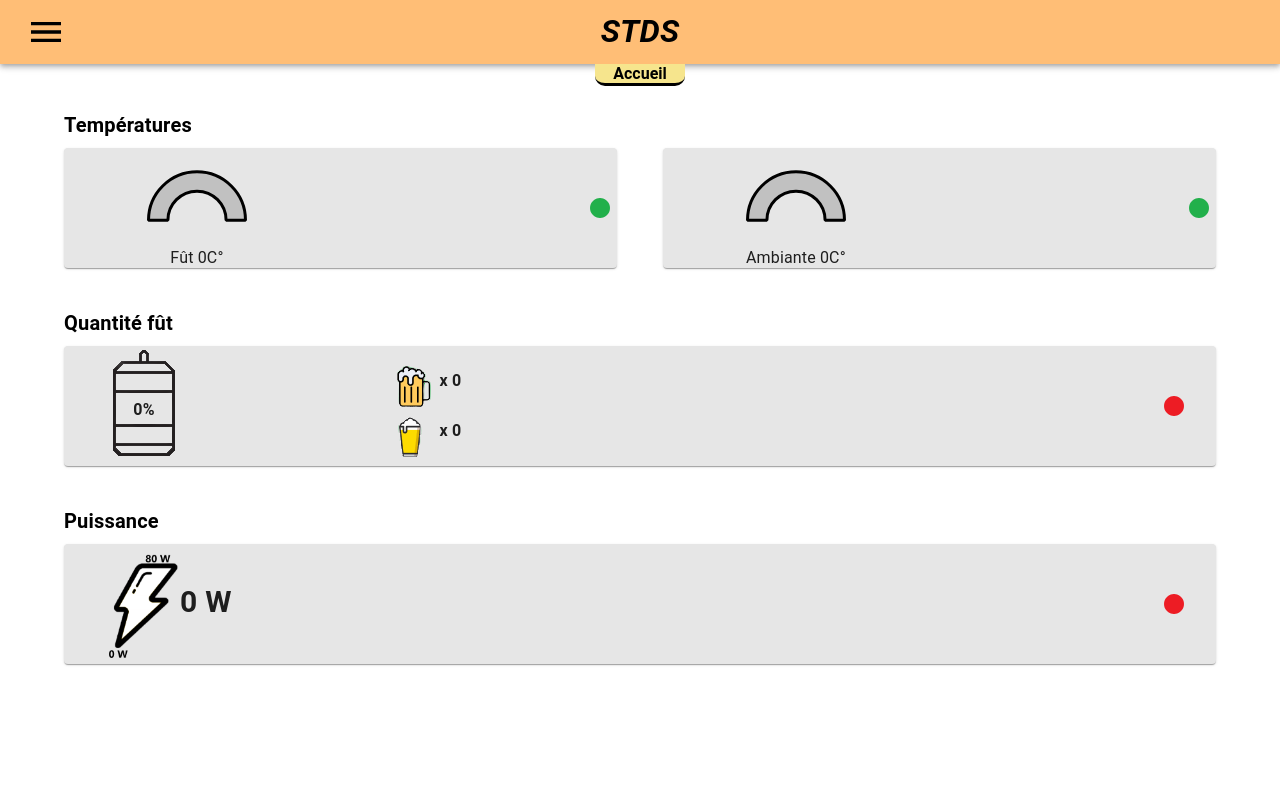
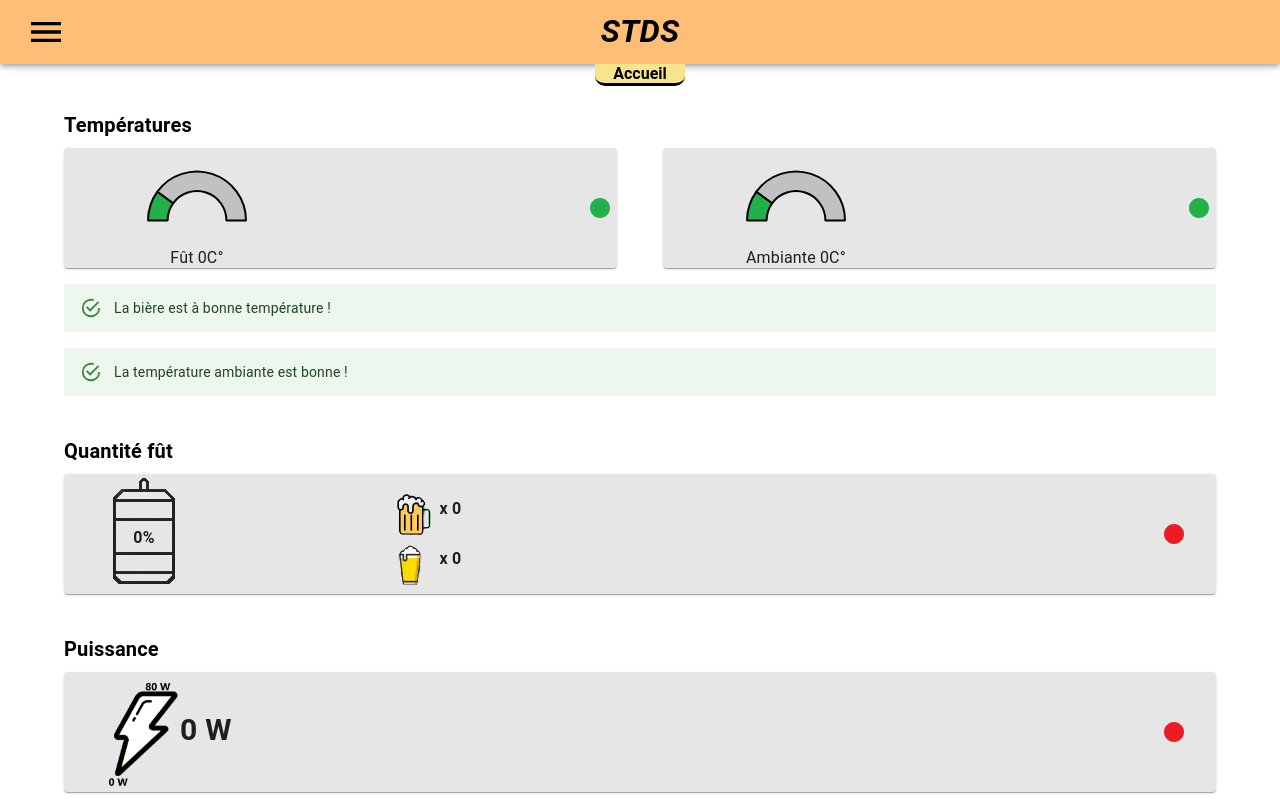
Before and after one commit to Falsimane/SAE-ALT-S3-Dev-22-23-STDS-3B-Equipe-4, a React (Create React App) app in the folder Application/stds-app/: page /home in a window 1280 px wide. Built offline with nearby package versions, Linux system fonts and the light colour scheme; no server answers.

Commit message:
Modified temperature charts and added alerts

```diff
--- a/Application/stds-app/src/components/CardBoxPageTemperature.tsx
+++ b/Application/stds-app/src/components/CardBoxPageTemperature.tsx
@@ -1,14 +1,10 @@
-import Box from "@mui/material/Box";
-import Typography from "@mui/material/Typography";
-import Card from "@mui/material/Card";
-import CardActionArea from "@mui/material/CardActionArea";
-import CardContent from "@mui/material/CardContent";
 import * as React from "react";
+import {useContext} from "react";
 import CircleIcon from "@mui/icons-material/Circle";
 import {useHistory} from "react-router";
-import {useContext} from "react";
 import STDSDatasContext from "../utils/mqtt/STDSDatasContext";
 import HalfDonut from "./HalfDonut";
+import {Alert, Box, Card, CardActionArea, CardContent, Typography} from "@mui/material";
 
 export default function CardBoxTemperature(){
 
@@ -19,13 +15,25 @@ export default function CardBoxTemperature(){
 
     const datas = useContext(STDSDatasContext);
 
-    function getColorTemp(temperature: number) {
-        if (temperature > 30) {
-            return "#ED1C24";
-        } else if (temperature > 20) {
-            return "#FFC20A";
+    function getStateTemp1(temperature: number) {
+        if (temperature > 40) {
+            return { color: "#ED1C24", message: "Attention, la température ambiante est trop élevée !", alert : 'error'} as { color: string; message: string; alert: 'error' | 'warning' | 'info' | 'success'}
+        } else if (temperature > 30) {
+            return { color: "#FFC20A", message: "Attention, la température ambiante est legèrement trop élevée !", alert : 'warning'} as { color: string; message: string; alert: 'error' | 'warning' | 'info' | 'success'}
         } else {
-            return "#22B04B";
+            return { color: "#22B04B", message: "La température ambiante est bonne !", alert : 'success'} as { color: string; message: string; alert: 'error' | 'warning' | 'info' | 'success'}
+        }
+    }
+
+    function getStateTemp2(temperature: number) {
+        if (temperature > 10) {
+            return { color: "#ED1C24", message: "Attention, la bière est trop chaude !", alert : 'error'} as { color: string; message: string; alert: 'error' | 'warning' | 'info' | 'success'}
+        } else if (temperature >= 7) {
+            return { color: "#FFC20A", message: "Attention, la bière est légèrement trop chaude !", alert : 'warning'} as { color: string; message: string; alert: 'error' | 'warning' | 'info' | 'success'}
+        } else if (temperature >= -2) {
+            return { color: "#22B04B", message: "La bière est à bonne température !", alert : 'success'} as { color: string; message: string; alert: 'error' | 'warning' | 'info' | 'success'}
+        } else {
+            return { color: "#ED1C24", message: "Attention, la bière est trop froide !", alert : 'error' } as { color: string; message: string; alert: 'error' | 'warning' | 'info' | 'success'}
         }
     }
 
@@ -39,10 +47,10 @@ export default function CardBoxTemperature(){
                     <CardActionArea onClick={openPage} sx={{height: '100%'}}>
                         <CardContent sx={{display: "flex", alignItems: "center", height: "100%", padding : 0}}>
                             <Box sx={{marginLeft: '15%', textAlign:'center'}}>
-                                <HalfDonut value={datas.temp1} width={100} valueColor={getColorTemp(datas.temp1)}/>
-                                <Typography>Fût {datas.temp1}C°</Typography>
+                                <HalfDonut value={(datas.temp2+10)*2} width={100} valueColor={getStateTemp2(datas.temp2).color}/>
+                                <Typography>Fût {datas.temp2}C°</Typography>
                             </Box>
-                            <CircleIcon sx={{ color: getColorTemp(datas.temp1), position: "absolute", right: 5}} />
+                            <CircleIcon sx={{ color: getStateTemp2(datas.temp2).color, position: "absolute", right: 5}} />
                         </CardContent>
                     </CardActionArea>
                 </Card>
@@ -51,15 +59,18 @@ export default function CardBoxTemperature(){
                     <CardActionArea onClick={openPage} sx={{height: '100%'}}>
                         <CardContent sx={{display: "flex", alignItems: "center", height: "100%", padding : 0}}>
                             <Box sx={{marginLeft: '15%'}}>
-                                <HalfDonut value={datas.temp2} width={100} valueColor={getColorTemp(datas.temp2)}/>
-                                <Typography>Ambiante {datas.temp2}C°</Typography>
+                                <HalfDonut value={(datas.temp1+10)*2} width={100} valueColor={getStateTemp1(datas.temp1).color}/>
+                                <Typography>Ambiante {datas.temp1}C°</Typography>
                             </Box>
 
-                            <CircleIcon sx={{ color: getColorTemp(datas.temp1), position: "absolute", right: 5}} />
+                            <CircleIcon sx={{ color: getStateTemp1(datas.temp1).color, position: "absolute", right: 5}} />
+
                         </CardContent>
                     </CardActionArea>
                 </Card>
             </Box>
+            <Alert severity={getStateTemp2(datas.temp2).alert} sx={{marginTop:2}}>{getStateTemp2(datas.temp2).message}</Alert>
+            <Alert severity={getStateTemp1(datas.temp1).alert} sx={{marginTop:2}}>{getStateTemp1(datas.temp1).message}</Alert>
         </Box>
     );
 }
--- a/Application/stds-app/src/components/HalfDonut.tsx
+++ b/Application/stds-app/src/components/HalfDonut.tsx
@@ -20,7 +20,7 @@ export default function HalfDonut(props: { valueColor?: string; emptyColor?: str
                     props.valueBorderColor,
                     props.emptyBorderColor,
                 ],
-                borderWidth: 3
+                borderWidth: 2
             }
         ]
     }
```
